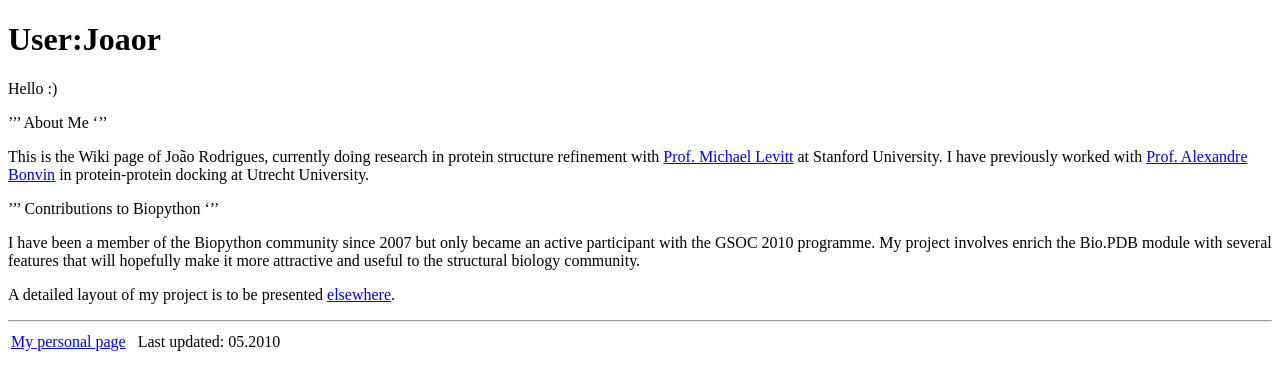
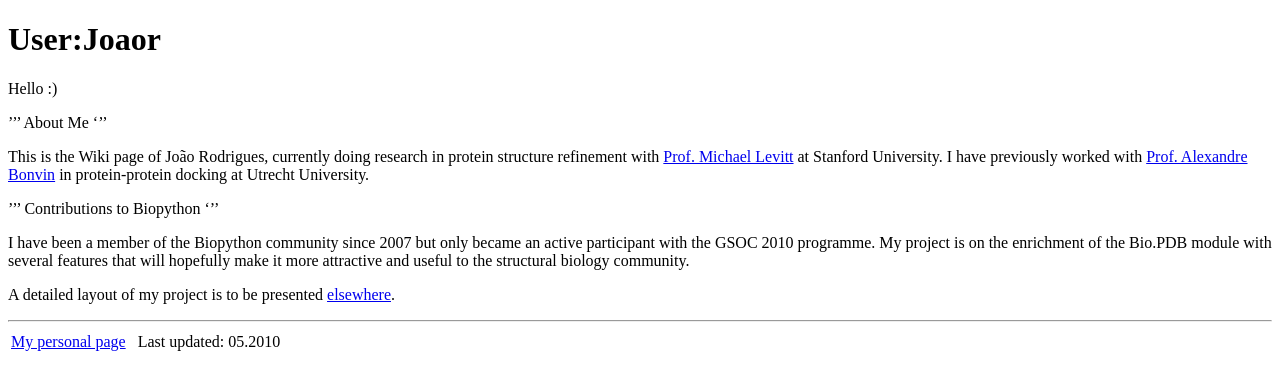
Before and after one commit to biopython/biopython.github.io, a Jekyll site: the page built from wiki/User_Joaor.md, in a window 1280 px wide. Shown: the top 390 px of the page. Built offline with Jekyll 4.4.1, drawn with Linux system fonts in a browser that asks for light colours.

Commit message:
Change to wiki page

```diff
--- a/wiki/User_Joaor.md
+++ b/wiki/User_Joaor.md
@@ -18,8 +18,8 @@ University.
 ''' Contributions to Biopython '''
 
 I have been a member of the Biopython community since 2007 but only
-became an active participant with the GSOC 2010 programme. My project
-involves enrich the Bio.PDB module with several features that will
+became an active participant with the GSOC 2010 programme. My project is
+on the enrichment of the Bio.PDB module with several features that will
 hopefully make it more attractive and useful to the structural biology
 community.
 
```
Also changed, not shown: 1 other file.
